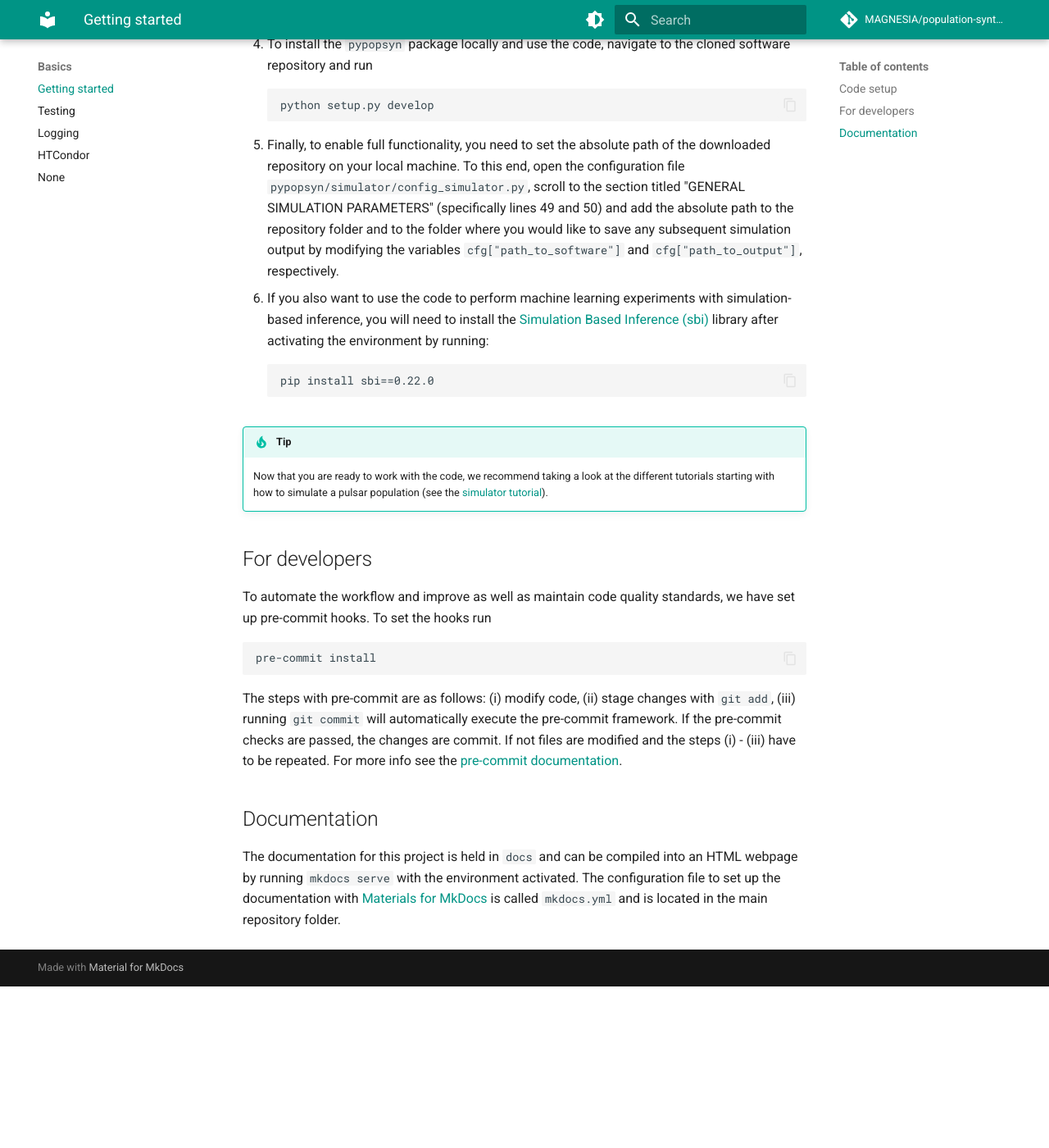
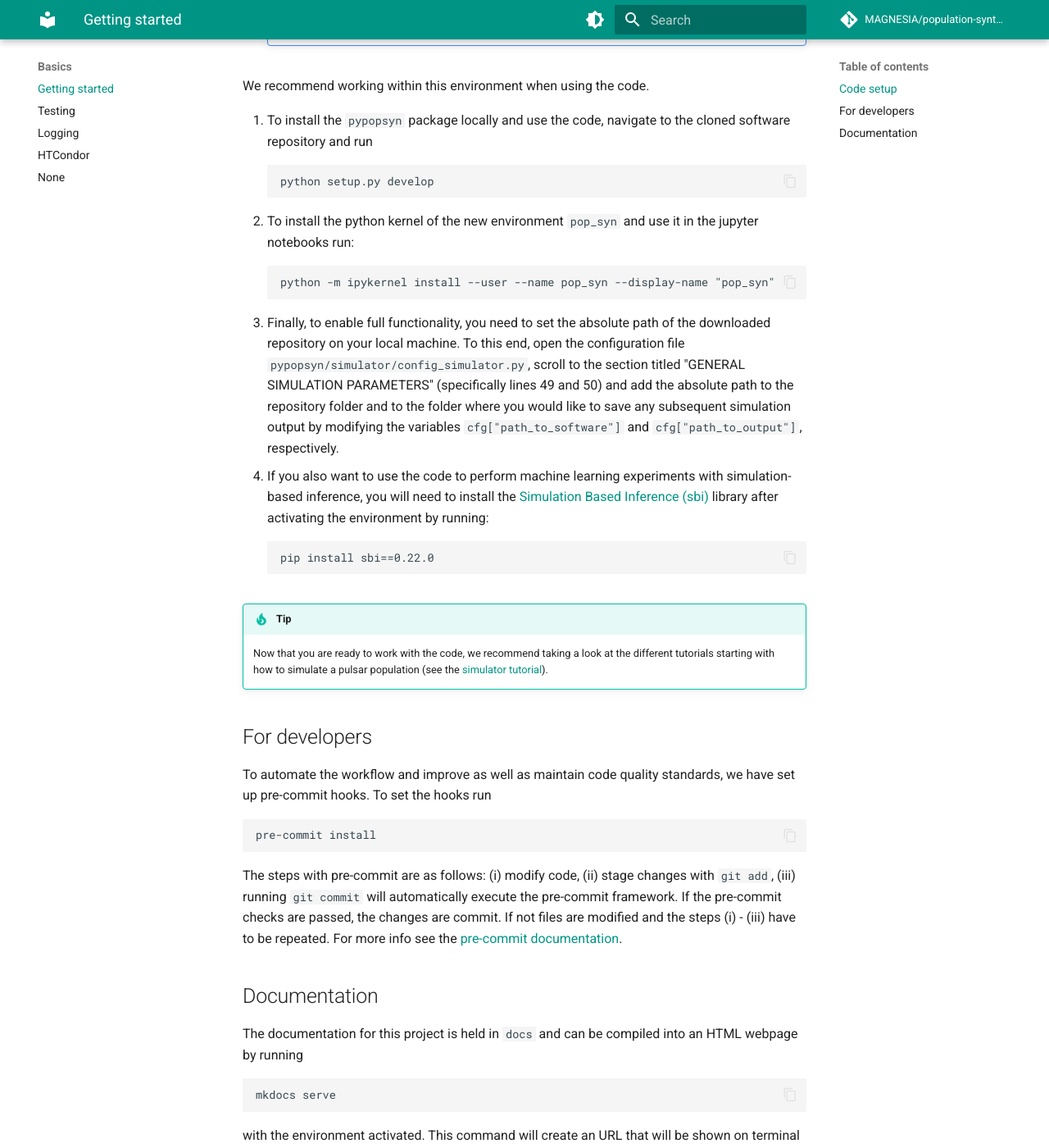
Before and after one commit to ice-csic-astroexotic/ML-Poppyns, an MkDocs documentation site: the page built from docs/basics/getting_started.md, in a window 1280 px wide and 1400 px high, scrolled down 1033 px. Shown: the whole window at 82% size. Built offline with MkDocs 1.6.1 and Material for MkDocs 9.7.7, drawn with Linux system fonts in a browser that asks for light colours; comment, search, counter and statistics services are not loaded; before the commit the page ends 2236 px from its top, so only the background shows below that; some of the changed text lies outside the part shown.

````diff
--- a/docs/basics/getting_started.md
+++ b/docs/basics/getting_started.md
@@ -21,33 +21,43 @@ The code has been tested on Ubuntu and macOS.
         For macOS users the `cudatoolkit` package has to be commented out in the environment file.
         Otherwise the environment will not be resolved.
 
-    To set up the environment on the PIC servers, we specify the full path where the environment will be saved:
-    ```commandline
-    conda env create --prefix /data/magnesia/scratch/conda/env/pop_syn --file  /data/magnesia/software/MAGNESIA_population_synthesis/environment.yaml
-    ```
+    !!! note "PIC server"
+
+        To set up the environment on the PIC servers, we specify the full path where the environment will be saved:
+        ```commandline
+        conda env create --prefix /data/magnesia/scratch/conda/env/pop_syn --file  /data/magnesia/software/MAGNESIA_population_synthesis/environment.yaml
+        ```
 
 3. On your local machine, the environment can be activated using
    ```commandline
    conda activate pop_syn
    ```
-   On the PIC, the environment can be activated using
-   ```commandline
-   conda activate /data/magnesia/scratch/conda/env/pop_syn
-   ```
+
+    !!! note "PIC server"
+
+        On the PIC, the environment can be activated using
+        ```commandline
+        conda activate /data/magnesia/scratch/conda/env/pop_syn
+        ```
+
    We recommend working within this environment when using the code.
 
 3. To install the `pypopsyn` package locally and use the code, navigate to the cloned software repository and run
    ```commandline
    python setup.py develop
    ```
+4. To install the python kernel of the new environment `pop_syn` and use it in the jupyter notebooks run:
+   ```commandline
+   python -m ipykernel install --user --name pop_syn --display-name "pop_syn"
+   ```
 
-4. Finally, to enable full functionality, you need to set the absolute path of the downloaded repository on your local
+5. Finally, to enable full functionality, you need to set the absolute path of the downloaded repository on your local
    machine. To this end, open the configuration file `pypopsyn/simulator/config_simulator.py`, scroll to the section
    titled "GENERAL SIMULATION PARAMETERS" (specifically lines 49 and 50) and add the absolute path to the repository
    folder and to the folder where you would like to save any subsequent simulation output by modifying the variables
    `cfg["path_to_software"]` and `cfg["path_to_output"]`, respectively.
 
-5. If you also want to use the code to perform machine learning experiments with simulation-based inference, you will
+6. If you also want to use the code to perform machine learning experiments with simulation-based inference, you will
    need to install the [Simulation Based Inference (sbi)](https://sbi-dev.github.io/sbi/>) library after activating the
    environment by running:
    ```commandline
@@ -76,5 +86,10 @@ If not files are modified and the steps (i) - (iii) have to be repeated. For mor
 
 ## Documentation
 
-The documentation for this project is held in `docs` and can be compiled into an HTML webpage by running `mkdocs serve`
-with the environment activated. The configuration file to set up the documentation with [Materials for MkDocs](https://squidfunk.github.io/mkdocs-material/) is called `mkdocs.yml` and is located in the main repository folder.
+The documentation for this project is held in `docs` and can be compiled into an HTML webpage by running
+```commandline
+mkdocs serve
+```
+with the environment activated.
+This command will create an URL that will be shown on terminal where to access the full documentation.
+The configuration file to set up the documentation with [Materials for MkDocs](https://squidfunk.github.io/mkdocs-material/) is called `mkdocs.yml` and is located in the main repository folder.
````
Also changed, not shown: README.md (+19 -8 lines).
